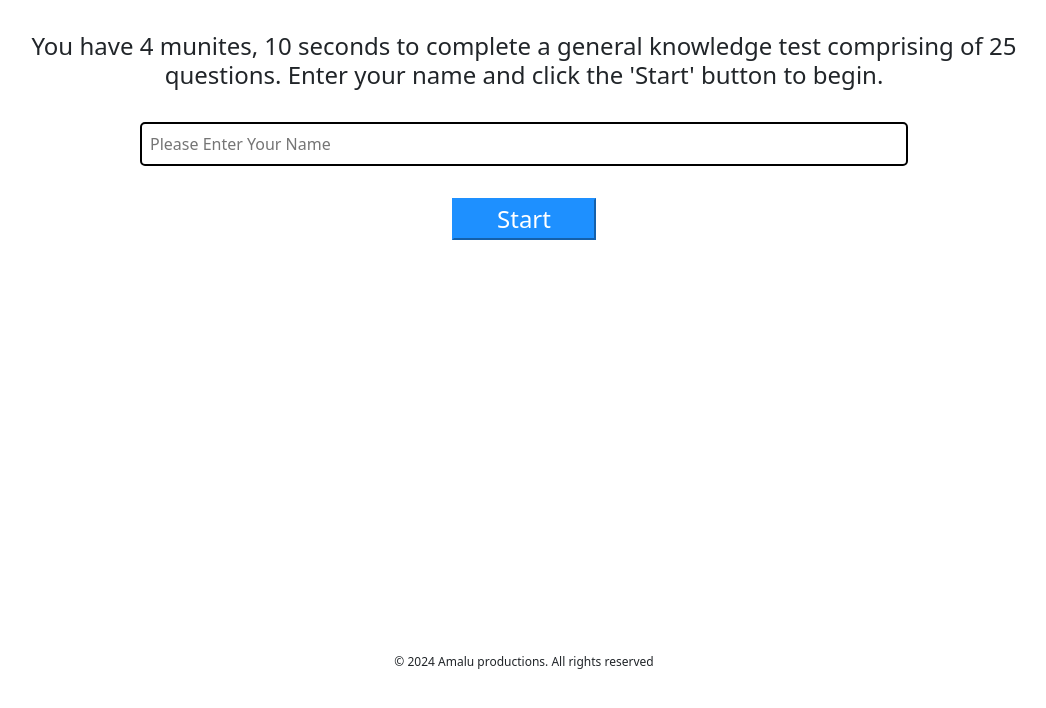
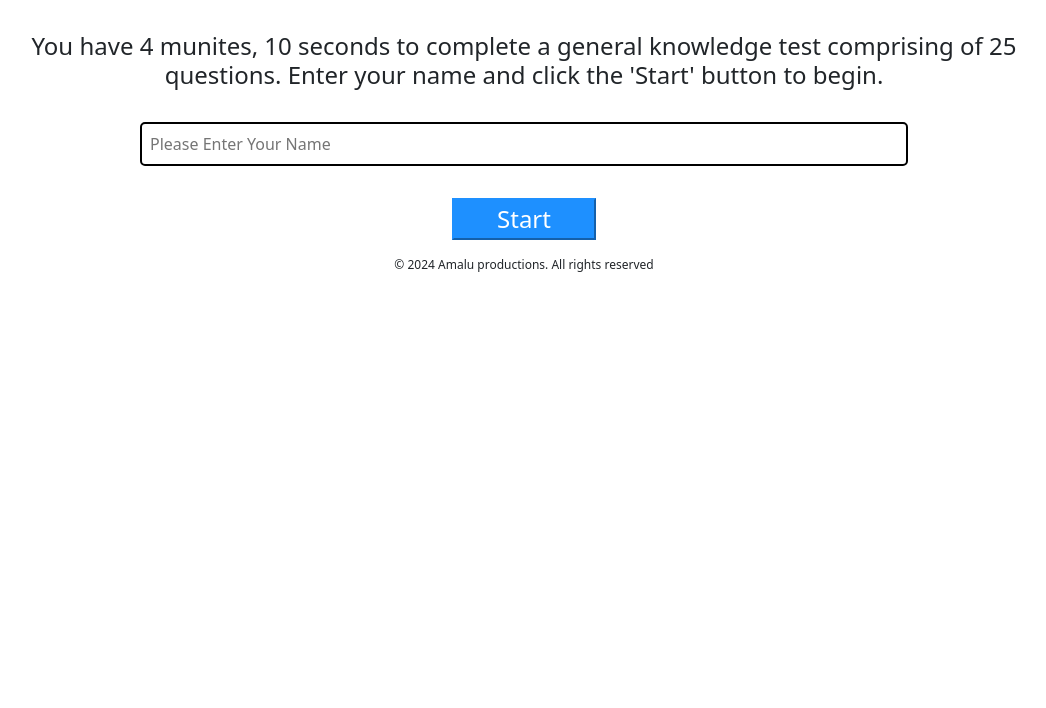
Before and after one commit to Prim3timer/test, a React (Create React App) app: page / in a window 1280 px wide. Shown: the top 708 px of the page, without its empty margins (116-1162 px from the left). Built offline with nearby package versions, Linux system fonts and the light colour scheme.

Commit message:
edited instructions

```diff
--- a/src/App.js
+++ b/src/App.js
@@ -256,7 +256,7 @@ setCandidate={setCandidate}
             {/* <i class="fa fa-caret-left" aria-hidden='true'></i> */}
             <h2 style={{marginLeft: '20rem'}}>{sendError}</h2>
             <sub
-            style={{top: '50vh'}}
+            // style={{top: '50vh'}}
             >&copy; {year} Amalu productions. All rights reserved </sub>
           </div>
 
--- a/src/index.css
+++ b/src/index.css
@@ -67,10 +67,11 @@ button {
 
 
 #test-canvas {
-  width: 75vw;
+  width: 55vw;
   /* background-color: yellow;  */
   margin: 0 auto;
   display: flex;
+  text-align: left;
   justify-content: center;
 
 
```
